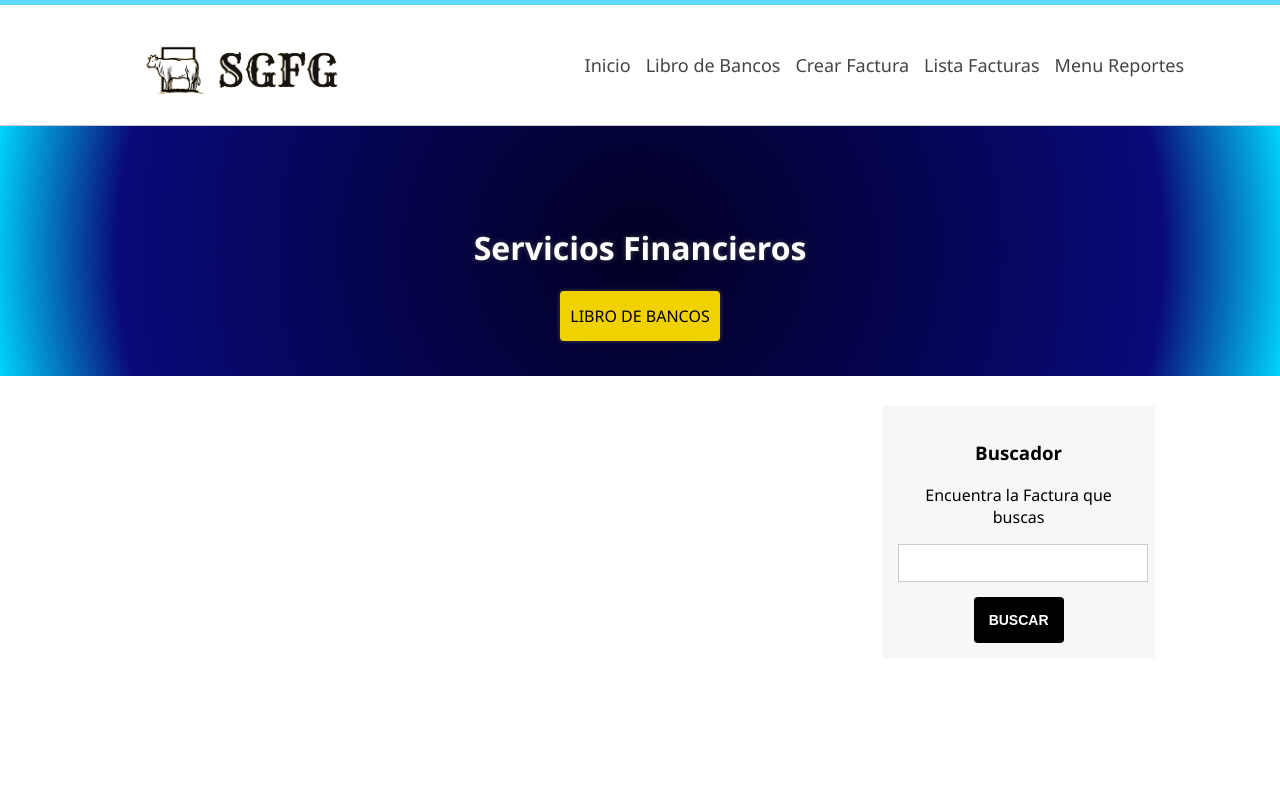
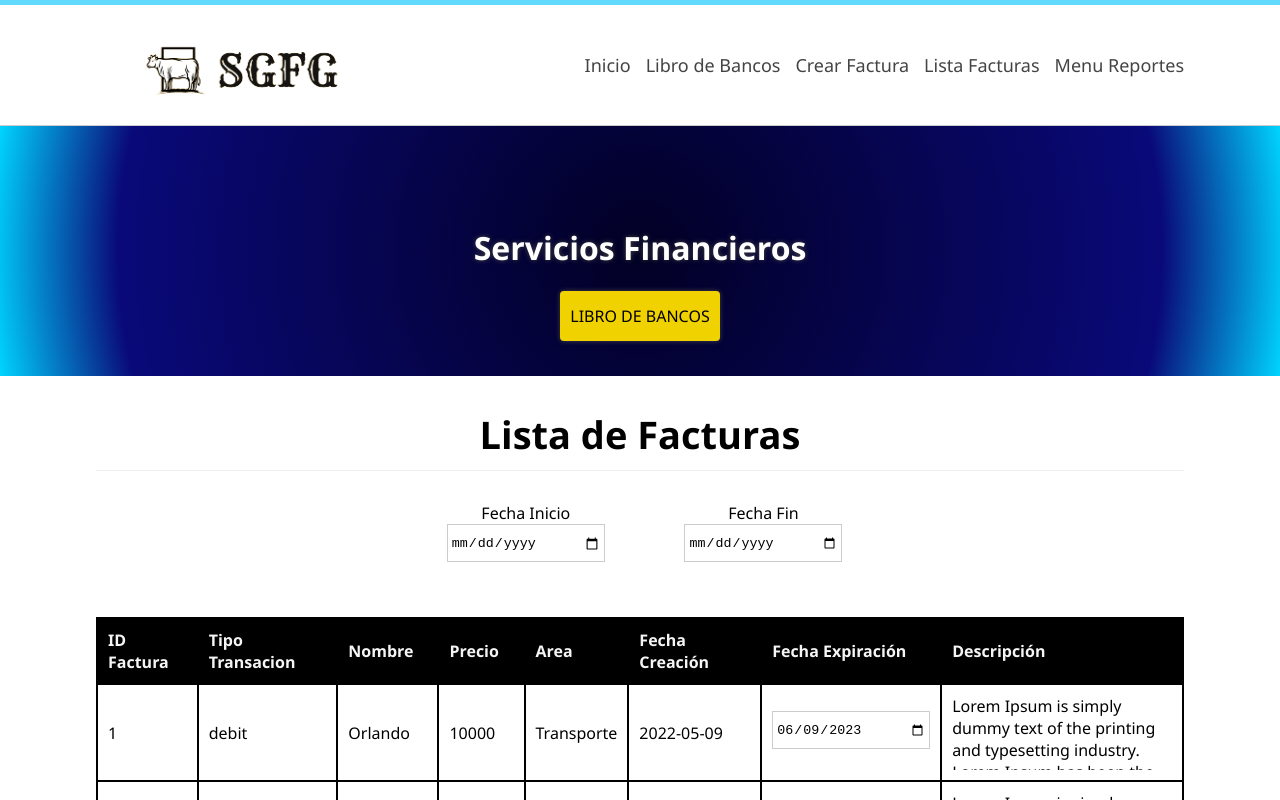
Before and after one commit to iOrlandoA/proyecto-SGFG, a React (Create React App) app in the folder FrontEnd/: page /lista-facturas in a window 1280 px wide. Shown: the top 800 px of the page. Built offline with nearby package versions, Linux system fonts and the light colour scheme.

Commit message:
Router Funcional Al 100%

```diff
--- a/FrontEnd/src/App.js
+++ b/FrontEnd/src/App.js
@@ -4,7 +4,7 @@ import Header from './components/BasePageComponents/Header';
 import Slider from './components/BasePageComponents/Slider';
 import SideBar from './components/BasePageComponents/SideBar';
 import Footer from './components/BasePageComponents/Footer';
-import Router from './components/Router';
+import MyRouter from './MyRouter';
 
 function App() {
 
@@ -24,7 +24,7 @@ function App() {
           <section className='components'>
 
             {/*Aquí se cargan los componentes funcionales*/}
-            <Router />
+            <MyRouter />
 
           </section>
         </section>
--- /dev/null
+++ b/FrontEnd/src/MyRouter.js
@@ -0,0 +1,33 @@
+import React,{Component} from "react";
+import {BrowserRouter, Route, Routes} from "react-router-dom";
+
+import NotFound from "./components/BasePageComponents/NotFound";
+import BillMacker from "./components/MenuComponents/BillMacker";
+import BillList from "./components/MenuComponents/BillList";
+
+
+// Rutas para la navegación    (Orlando)
+class MyRouter extends Component{
+    render(){
+        return(
+
+            <BrowserRouter>
+
+                {/*Configuración de Rutas y Paginas*/}
+
+                <Routes>
+                    <Route exact path="/" element={<BillMacker/>}/>  {/*Aqui va el Home */}
+                    <Route path="/crear-facturas" element={<BillMacker/>}/>
+                    <Route path="/lista-facturas" element={<BillList/>}/>
+
+
+                    <Route path="*" element={<NotFound/>}/>
+
+                </Routes>
+
+            </BrowserRouter>
+        );
+    }
+}
+
+export default MyRouter;
--- a/FrontEnd/src/assets/css/App.css
+++ b/FrontEnd/src/assets/css/App.css
@@ -182,6 +182,7 @@ td,th{
   background: #f7f7f7;
   padding: 15px;
   margin-top: 30px;
+  border-radius: 10px;
 
 }
 
@@ -398,18 +399,23 @@ input[type="text"]:focus, textarea:focus{
 /*RESPONSIVE
 Desde la altura 0px hasta 1370px h*/
 
+@media (max-width:1605px){
+
+  #sidebar{
+    float: right;
+    margin-left: 30px;
+    margin-right: -120px;
+  }
+}
+
+
+
 @media (max-width:1370px){
 
   .center{
       width: 85%;
   }
-}
 
-
-@media (max-width:1220px){
-  .center{
-      width: 95%;
-  }
   #sidebar{
     float: none;
     width: 60%;
@@ -420,6 +426,16 @@ Desde la altura 0px hasta 1370px h*/
     float: none;
     width: 100%;
   }
+}
+
+
+
+@media (max-width:1220px){
+  .center{
+      width: 95%;
+  }
+
+
 }
 
 @media (max-width:977px){
--- a/FrontEnd/src/components/BasePageComponents/Header.js
+++ b/FrontEnd/src/components/BasePageComponents/Header.js
@@ -1,6 +1,6 @@
 import React, {Component} from 'react';
 import logo from '../../assets/images/logo.svg';
-
+import NavBar from './NavBar';
 // Componente donde se genera el Header (Orlando)
 class Header extends Component{
     render(){
@@ -15,32 +15,7 @@ class Header extends Component{
 
                         </span>
                     </div>
-
-                    {/* Menu Navegación */}
-                    <nav id="menu">
-                        <ul>
-                            <li>
-                                <a href="home.html">Inicio</a>
-                            </li>
-
-                            <li>
-                                <a href="bankBook.html">Libro de Bancos</a>
-                            </li>
-
-                            <li>
-                                <a href="billForm.html">Crear Factura</a>
-                            </li>
-
-                            <li>
-                                <a href="#">Lista Facturas</a>
-                            </li>
-
-                            <li>
-                                <a href="#">Menu Reportes</a>
-                            </li>
-
-                        </ul>
-                    </nav>
+                    <NavBar/>
                     {/* Limpiar Flotados */}
                     <div className="clearfix"></div>
                 </div>
--- a/FrontEnd/src/components/BasePageComponents/NavBar.js
+++ b/FrontEnd/src/components/BasePageComponents/NavBar.js
@@ -3,7 +3,33 @@ import React, {Component} from 'react';
 class NavBar extends Component{
     render(){
         return(
-            <h1>Hola Mundo</h1>
+
+            <nav id="menu">
+                 {/* Menu Navegación */}
+                <ul>
+                    <li>
+                        <a href="/">Inicio</a>
+                    </li>
+
+                    <li>
+                        <a href="#">Libro de Bancos</a>
+                    </li>
+
+                    <li>
+                        <a href="/crear-facturas">Crear Factura</a>
+                    </li>
+
+                    <li>
+                        <a href="/lista-facturas">Lista Facturas</a>
+                    </li>
+
+                    <li>
+                        <a href="#">Menu Reportes</a>
+                    </li>
+
+                </ul>
+            </nav>
+
         );
     }
 }
--- /dev/null
+++ b/FrontEnd/src/components/BasePageComponents/NotFound.js
@@ -0,0 +1,12 @@
+import React,{Component} from "react";
+
+const NotFound = () =>{
+    return(
+        <section id="content">
+            <h2 className="subheader"> Página no encontrada</h2>
+            <p>La pagina a la que intentas acceder no existe en la web</p>
+        </section>
+    );
+}
+
+export default NotFound;
--- a/FrontEnd/src/components/MenuComponents/BillList.js
+++ b/FrontEnd/src/components/MenuComponents/BillList.js
@@ -87,7 +87,7 @@ class BillList extends Component{
 
     render(){
         return(
-            <div id='bill-list' >
+            <div id='content' className='center'>
 
                 <h2 className='subheader'> Lista de Facturas </h2>
 
@@ -131,6 +131,7 @@ class BillList extends Component{
 
             </div>
 
+
         );
     }
 }
--- a/FrontEnd/src/components/MenuComponents/BillMacker.js
+++ b/FrontEnd/src/components/MenuComponents/BillMacker.js
@@ -4,9 +4,8 @@ import React, {Component} from 'react';
 
 class BillMacker extends Component{
 
-    constructor(props) {
-        super(props);
-        this.state = {
+
+    state = {
         bill : {
             type: 'credit',
             name : '',
@@ -17,7 +16,6 @@ class BillMacker extends Component{
             dateExpiration : '',
         }
     };
-    }
 
 
      // Cambia cuando se cambia el nombre
@@ -116,13 +114,13 @@ class BillMacker extends Component{
 
 
                         <div className="form-group">
-                            <label for="name">Nombre</label>
+                            <label>Nombre</label>
                             <input type="text" name="name" onChange={this.handleNameChange}/>
                         </div>
 
 
                         <div className="form-group">
-                            <label for="price">Precio</label>
+                            <label>Precio</label>
                             <input type="number" name="price" placeholder="₡" onChange={this.handlePriceChange}/>
                         </div>
 
@@ -139,13 +137,13 @@ class BillMacker extends Component{
 
                         <div className="form-group">
 
-                            <label for="description">Descripcion</label>
+                            <label>Descripcion</label>
                             <textarea name="description" onChange={this.handleDescriptionChange} ></textarea>
 
                         </div>
 
                         <div className="form-group">
-                            <label for="dateCreated">Fecha Emision</label>
+                            <label>Fecha Emision</label>
                             <input
                                 id="dateCreated"
                                 type="date"
@@ -156,7 +154,7 @@ class BillMacker extends Component{
                         </div>
 
                         <div className="form-group">
-                            <label for="dateExpiration">Fecha de Pago Estimada</label>
+                            <label>Fecha de Pago Estimada</label>
                             <input
                                 id="dateExpiration"
                                 type="date"
--- a/FrontEnd/src/components/Router.js
+++ /dev/null
@@ -1,27 +0,0 @@
-import React,{Component} from "react";
-import {BrowserRouter, Route, Switch} from "react-router-dom";
-import BillMacker from "./MenuComponents/BillMacker";
-import BillList from "./MenuComponents/BillList";
-
-
-// Rutas para la navegación    (Orlando)
-class Router extends Component{
-    render(){
-        return(
-
-            <BrowserRouter>
-
-                {/*Configuración de Rutas y Paginas*/}
-
-                <Switch>
-                    <Route path="/rutaCrearFactura" component={BillMacker}></Route>
-                    <Route path="/rutaListaFacturas" component={BillList}></Route>
-
-                </Switch>
-
-            </BrowserRouter>
-        );
-    }
-}
-
-export default Router;
```
Also changed, not shown: FrontEnd/src/components/Center.js (deleted, +0 -19 lines). Lines whose indentation alone changed are shown as unchanged.
